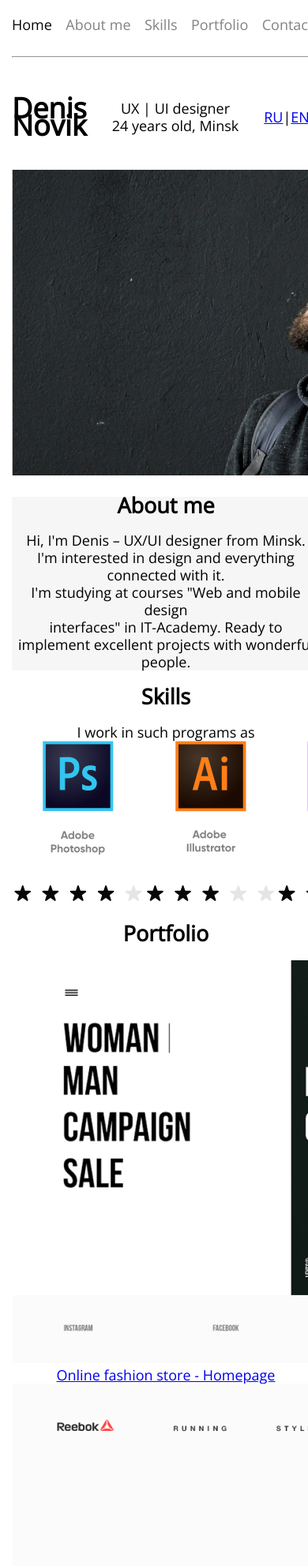
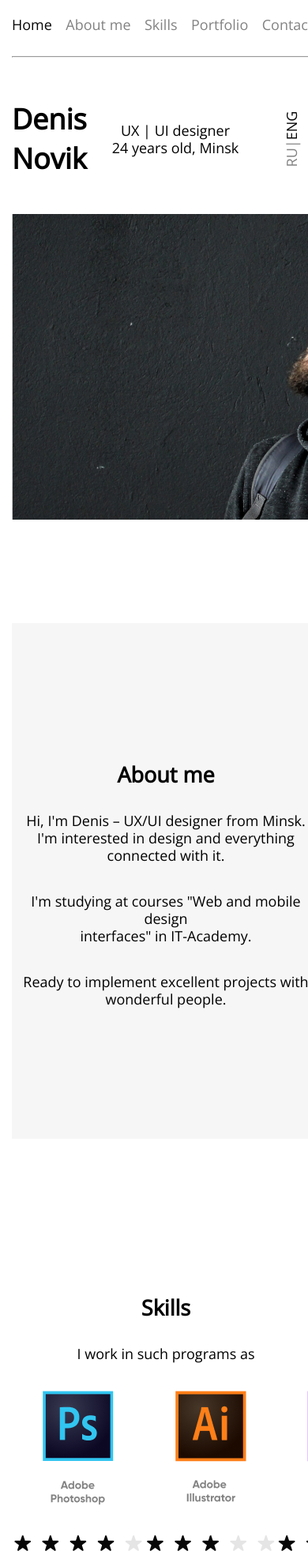
Before and after one commit to DenisRose/Novik, a plain HTML site: page index.html in a window 390 px wide. Shown: the top 1983 px of the page at 79% size. Drawn offline with nearby package versions, Linux system fonts and the light colour scheme.

Commit message:
update css

```diff
--- /dev/null
+++ b/denisnovik.css
@@ -0,0 +1,158 @@
+body {
+    --bg-color: #FFF;
+    --bg-secondary-color: #F6F6F6;
+    --text-color: #070707;
+    --text-secondary-color: #828282;
+    --base-font-size: 18px;
+    --base-line-height: 22px;
+}
+
+html,
+body {
+    margin: 0px;
+    padding: 0px;
+    font-family: 'Open Sans', sans-serif;
+    font-size: var(--base-font-size);
+    line-height: var(--base-line-height);
+}
+
+.main-header ul {
+    display: flex;
+    justify-content: space-between;
+    align-items: center;
+    padding: 20px 0;
+    list-style: none;
+    margin: 0;
+}
+
+.main-header ul a {
+    text-decoration: none;
+    color: var(--text-secondary-color);
+    line-height: var(--base-line-height);
+}
+
+.main-header ul a.a-active {
+    color: var(--text-color);
+}
+
+.name {
+    line-height: 50px;
+}
+
+.row {
+    width: 100%;
+    max-width: 945px;
+    padding: 0 15px;
+    margin: 0 auto;
+
+}
+
+.novik {
+    display: flex;
+    justify-content: space-between;
+    align-items: center;
+    padding: 20px 0;
+
+}
+
+.img_novik {
+    padding-bottom: 104.06px;
+}
+
+.designer {
+    text-align: center;
+}
+
+.About {
+    background-color: var(--bg-secondary-color);
+    justify-content: center;
+    text-align: center;
+}
+
+.About_text {
+    padding-bottom: 130px;
+}
+
+.skills {
+    text-align: center;
+}
+
+.skill_instrument {
+    display: flex;
+    justify-content: space-between;
+    text-align: center;
+}
+
+.icon {
+    display: flex;
+    justify-content: center;
+    gap: 90px;
+    padding: 30px;
+
+}
+
+.language {
+    transform: rotate(-90deg);
+    text-decoration: none;
+    color: #828282;
+    /*position: relative;
+    top: -52px;*/
+
+
+    line-height: var(--base-line-height);
+    /**не работает**/
+}
+.language a {
+    color: var(--text-secondary-color);
+    text-decoration: none;
+}
+.language a.a-active {
+    color: var(--text-color);
+}
+
+p {
+    margin-top: 2em;
+    /* Отступ сверху */
+    margin-bottom: 2em;
+    /* Отступ снизу */
+}
+
+h2 {
+    padding-top: 181px;
+}
+
+.Portfolio {
+    background-color: var(--bg-secondary-color);
+    text-align: center;
+}
+
+.portfolio_list img {
+    padding-top: 60px;
+    margin-bottom: 20px;
+    }
+    .portfolio_list a {
+
+        color: var(--text-color);
+        text-decoration: underline;
+
+    }
+.Contacts {
+    text-align: center;
+
+}
+button {
+    background-color: black;
+    color: #FFFFFF;
+border-radius: 20px;
+padding: 10px;
+margin: 30px;
+}
+.like {
+    color: var(--text-secondary-color);
+    padding: 0px;
+
+}
+.networks a {
+    text-decoration: none;
+    color: var(--text-secondary-color);
+}
--- a/index.html
+++ b/index.html
@@ -8,77 +8,10 @@
     <link rel="preconnect" href="https://fonts.googleapis.com">
     <link rel="preconnect" href="https://fonts.gstatic.com" crossorigin>
     <link href="https://fonts.googleapis.com/css2?family=Open+Sans&display=swap" rel="stylesheet">
+    <link rel="stylesheet" href="denisnovik.css">
 </head>
 <style>
-    body {
-        --bg-color: #FFF;
-        --bg-secondary-color: #F6F6F6;
-        --text-color: #070707;
-        --text-secondary-color: #828282;
-        --base-font-size: 18px;
-        --base-line-height: 22px;
-    }
 
-    html,
-    body {
-        margin: 0px;
-        padding: 0px;
-        font-family: 'Open Sans', sans-serif;
-        font-size: var(--base-font-size);
-        line-height: var(--base-line-height);
-    }
-
-    .main-header ul {
-        display: flex;
-        justify-content: space-between;
-        align-items: center;
-        padding: 20px 0;
-        list-style: none;
-        margin: 0;
-    }
-
-    .main-header ul a {
-        text-decoration: none;
-        color: var(--text-secondary-color);
-        line-height: var(--base-line-height);
-    }
-
-    .main-header ul a.a-active {
-        color: var(--text-color);
-    }
-
-    .row {
-        width: 100%;
-        max-width: 945px;
-        padding: 0 15px;
-        margin: 0 auto;
-        text-align: center;
-    }
-
-    .novik {
-        display: flex;
-        justify-content: space-between;
-        align-items: center;
-        padding: 20px 0;
-    }
-
-    .designer {
-        text-align: center;
-    }
-
-    .About {
-    background-color: var(--bg-secondary-color);
-        justify-content: center;
-        gap: 61px;
-    }
-
-    .slill_instrument {
-        display: flex;
-    }
-
-    .icon {
-        display: flex;
-    }
 </style>
 
 <body>
@@ -105,32 +38,34 @@
                 UX | UI designer <br>
                 24 years old, Minsk</div>
             <div class="language">
-                <a href="#">RU</a>|<a href="#">ENG</a>
+                <a  href="#">RU</a>|<a class="a-active" href="#">ENG</a>
             </div>
         </div>
-        <div><img src="./imgs/novik.png"> </div>
+        <div class="img_novik"><img src="./imgs/novik.jpg"> </div>
         <div class="About">
             <div>
                 <h2>About me</h2>
             </div>
             <div class="About_text">
-                Hi, I'm Denis – UX/UI designer from Minsk.<br>
-                I'm interested in design and everything connected with it.<br>
+                <p>Hi, I'm Denis – UX/UI designer from Minsk.<br>
+                    I'm interested in design and everything connected with it.<br></p>
 
-                I'm studying at courses "Web and mobile design<br>
-                interfaces" in IT-Academy.
+                <p>I'm studying at courses "Web and mobile design<br>
+                    interfaces" in IT-Academy.</p>
 
-                Ready to implement excellent projects
-                with wonderful people.
+                <p>Ready to implement excellent projects
+                    with wonderful people.</p>
             </div>
         </div>
         <div class="skills">
             <div>
                 <h2>Skills</h2>
             </div>
-            <div class="skills_text">I work in such programs as</div>
-            <div class="slill_instrument">
-                <div class="instrumen_item"> <img src="./imgs/ps.png"></div>
+            <div class="skills_text">
+                <p>I work in such programs as</p>
+            </div>
+            <div class="skill_instrument">
+                <div class="instrumen_item"><img src="./imgs/ps.png"></div>
                 <div class="instrumen_item"><img src="./imgs/ai.png"></div>
                 <div class="instrumen_item"><img src="./imgs/ae.png"></div>
                 <div class="instrumen_item"><img src="./imgs/figma.png"></div>
@@ -151,15 +86,17 @@
             <h2>Contacts</h2>
             <p> Want to know more or just chat? <br>
                 You are welcome!</p>
-            <div class="message">Send message</div>
+            <button>Send message</button>
             <div class="icon">
                 <div class="icon_list"><img src="./imgs/in.png"></div>
                 <div class="icon_list"><img src="./imgs/inst.png"></div>
                 <div class="icon_list"><img src="./imgs/beh.png"></div>
                 <div class="icon_list"><img src="./imgs/dribble.png"></div>
             </div>
-            <p>Like me on<br>
-                LinkedIn, Instagram, Behance, Dribble</p>
+            <div class="like"><p>Like me on<br></div>
+            <div class="networks"> <a href="#">LinkedIn</a>, <a href="#">Instagram</a>, <a href="#">Behance</a>, <a
+                    href="#">Dribble</a></p>
+            </div>
         </div>
     </div>
 </body>
```
Also changed, not shown: js.html (added, +17 -0 lines), imgs/novik.jpg (added), imgs/novik.png (deleted), scripts.js (added).
